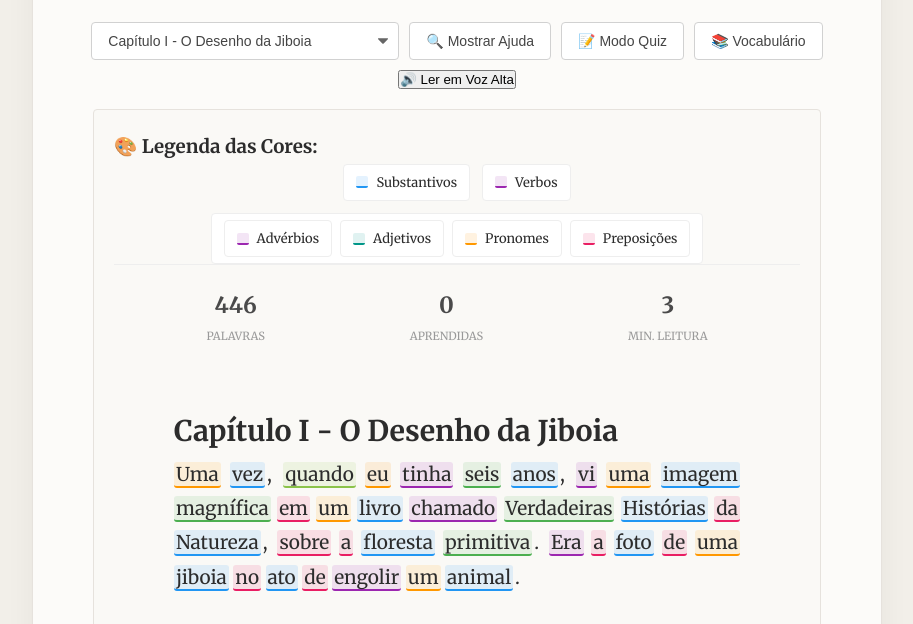
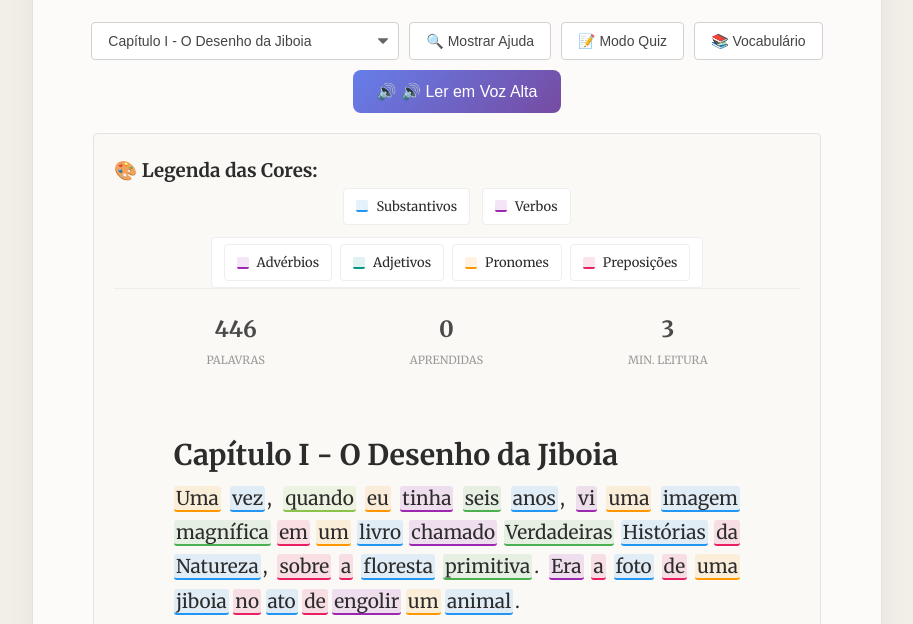
Before and after one commit to chivas47/PequenoPrincipe, a plain HTML site: page index.html in a window 1280 px wide. Shown: the part 176-800 px from the top of the page, without its empty margins (183-1096 px from the left). Drawn offline with Linux system fonts and the light colour scheme.

Commit message:
Add styles for readAloud button with hover effects

```diff
--- a/styles.css
+++ b/styles.css
@@ -80,6 +80,34 @@ select {
     background-repeat: no-repeat;
     background-position: right 10px center;
     background-size: 10px;
+}
+
+#readAloudBtn {
+    background: linear-gradient(135deg, #667eea 0%, #764ba2 100%);
+    color: white;
+    border: none;
+    padding: 12px 24px;
+    border-radius: 8px;
+    cursor: pointer;
+    font-size: 16px;
+    transition: all 0.3s ease;
+}
+
+#readAloudBtn:hover {
+    transform: translateY(-2px);
+    box-shadow: 0 4px 12px rgba(102, 126, 234, 0.4);
+}
+
+#readAloudBtn.playing {
+    background: linear-gradient(135deg, #f093fb 0%, #f5576c 100%);
+}
+
+#readAloudBtn.playing::before {
+    content: '⏸ ';
+}
+
+#readAloudBtn:not(.playing)::before {
+    content: '🔊 ';
 }
 
 /* --- Área de Texto --- */
```
